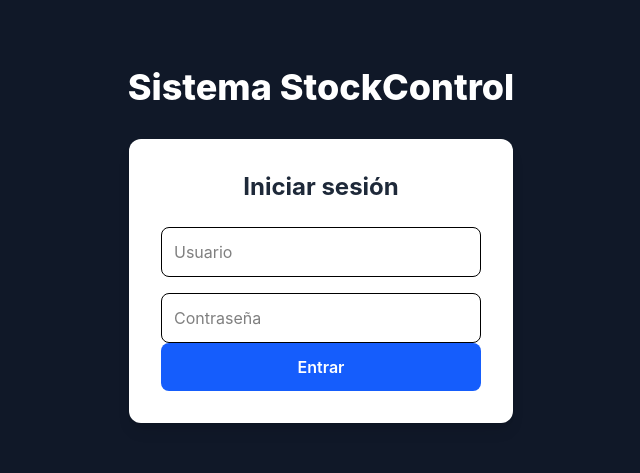
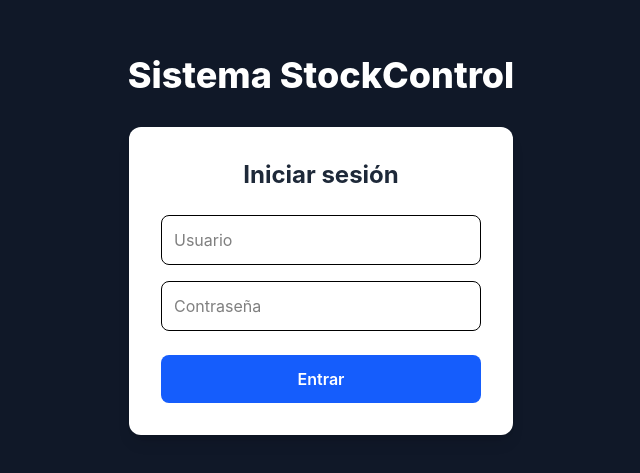
Before and after one commit to MollMarceloMoll/React2.0, a React (Vite) app in the folder frontend/: page /login in a window 1280 px wide. Shown: the part 155-628 px from the top of the page, without its empty margins (319-959 px from the left). Built offline with nearby package versions, Linux system fonts and the light colour scheme; what @react-pdf/renderer would draw is missing.

Commit message:
estilos login.tsx

```diff
--- a/frontend/src/pages/Login.tsx
+++ b/frontend/src/pages/Login.tsx
@@ -190,7 +190,7 @@ const Login = () => {
                 <button
                     type="submit"
                     disabled={loading}
-                    className="w-full bg-blue-600 hover:bg-blue-700 disabled:bg-blue-400 text-white font-semibold p-3 rounded-lg transition duration-200"
+                    className="mt-6 w-full bg-blue-600 hover:bg-blue-700 disabled:bg-blue-400 text-white font-semibold p-3 rounded-lg transition duration-200"
                 >
                     {loading ? "Iniciando sesión..." : "Entrar"}
                 </button>
```
